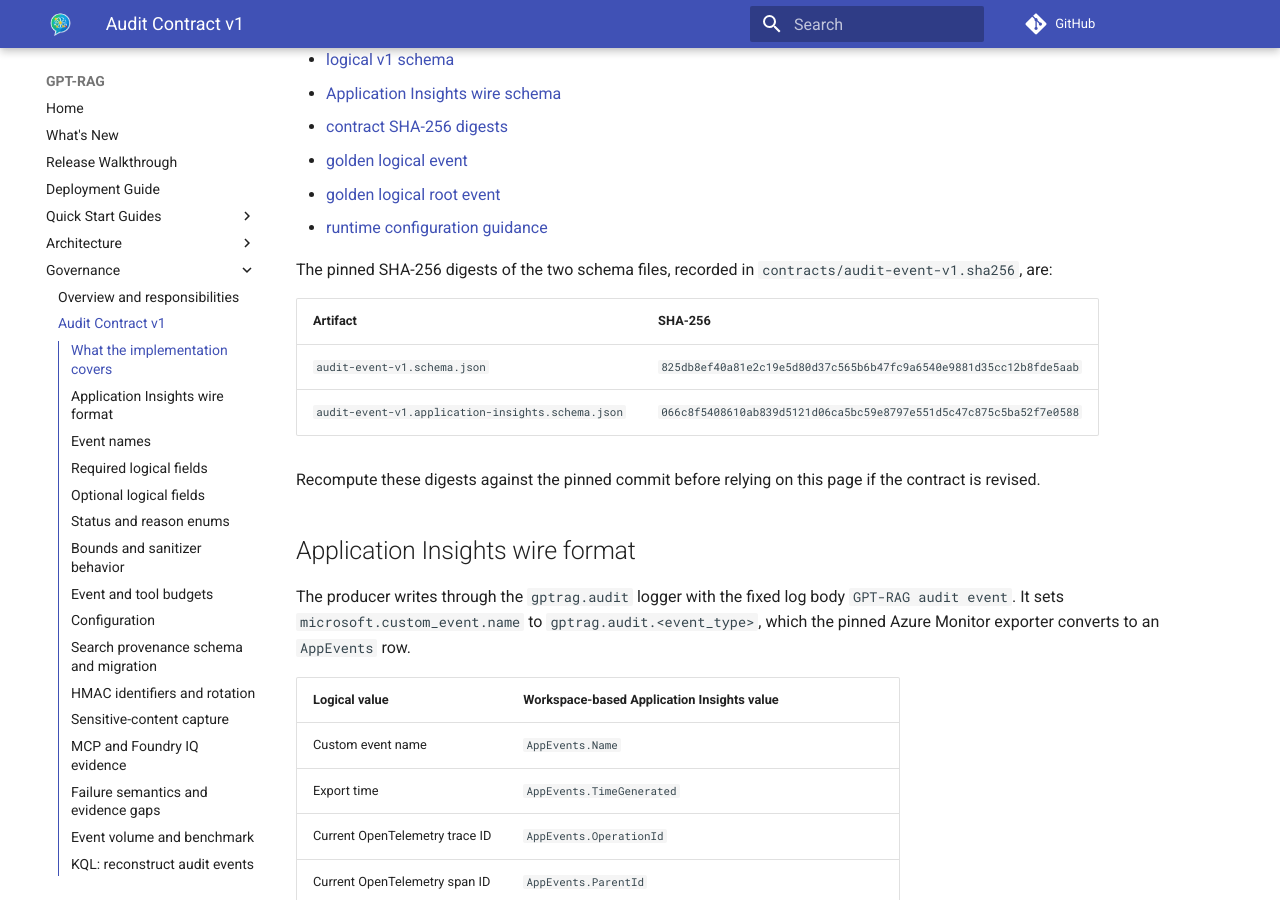
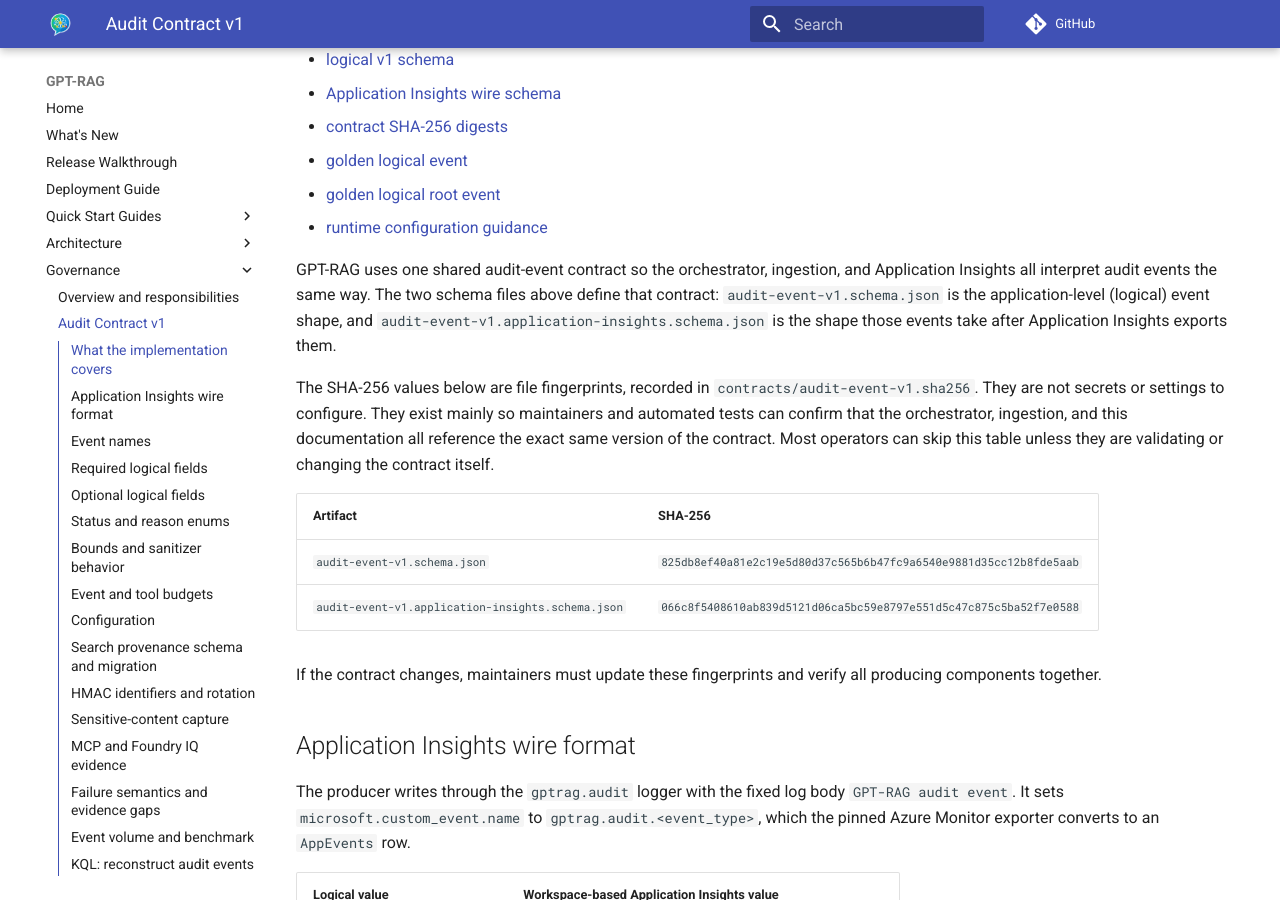
Before and after one commit to Azure/GPT-RAG, an MkDocs documentation site: the page built from docs/governance_audit_contract_v1.md, in a window 1280 px wide and 900 px high, scrolled down 795 px. Built offline with MkDocs 1.6.1 and Material for MkDocs 9.7.7, drawn with Linux system fonts in a browser that asks for light colours; comment, search, counter and statistics services are not loaded.

Commit message:
docs(governance): explain SHA-256 digests in plain operator language
Add a short explanation before the audit-contract hash table clarifying
that GPT-RAG uses one shared audit-event contract, what the two schema
files represent, and that the SHA-256 values are file fingerprints for
maintainers and automated tests, not operator settings or secrets.
Replace the 'recompute these digests' instruction with plain guidance
for maintainers. Hash values and release status are unchanged.

```diff
--- a/docs/governance_audit_contract_v1.md
+++ b/docs/governance_audit_contract_v1.md
@@ -49,16 +49,27 @@
 - [golden logical root event](https://github.com/Azure/gpt-rag-orchestrator/blob/v3.8.0/tests/golden/audit_event_v1_root.json)
 - [runtime configuration guidance](https://github.com/Azure/gpt-rag-orchestrator/blob/v3.8.0/README.md#audit-event-configuration)
 
-The pinned SHA-256 digests of the two schema files, recorded in
-`contracts/audit-event-v1.sha256`, are:
+GPT-RAG uses one shared audit-event contract so the orchestrator, ingestion,
+and Application Insights all interpret audit events the same way. The two
+schema files above define that contract: `audit-event-v1.schema.json` is the
+application-level (logical) event shape, and
+`audit-event-v1.application-insights.schema.json` is the shape those events
+take after Application Insights exports them.
+
+The SHA-256 values below are file fingerprints, recorded in
+`contracts/audit-event-v1.sha256`. They are not secrets or settings to
+configure. They exist mainly so maintainers and automated tests can confirm
+that the orchestrator, ingestion, and this documentation all reference the
+exact same version of the contract. Most operators can skip this table unless
+they are validating or changing the contract itself.
 
 | Artifact | SHA-256 |
 | --- | --- |
 | `audit-event-v1.schema.json` | `825db8ef40a81e2c19e5d80d37c565b6b47fc9a6540e9881d35cc12b8fde5aab` |
 | `audit-event-v1.application-insights.schema.json` | `066c8f5408610ab839d5121d06ca5bc59e8797e551d5c47c875c5ba52f7e0588` |
 
-Recompute these digests against the pinned commit before relying on this page
-if the contract is revised.
+If the contract changes, maintainers must update these fingerprints and
+verify all producing components together.
 
 ## Application Insights wire format
 
```
